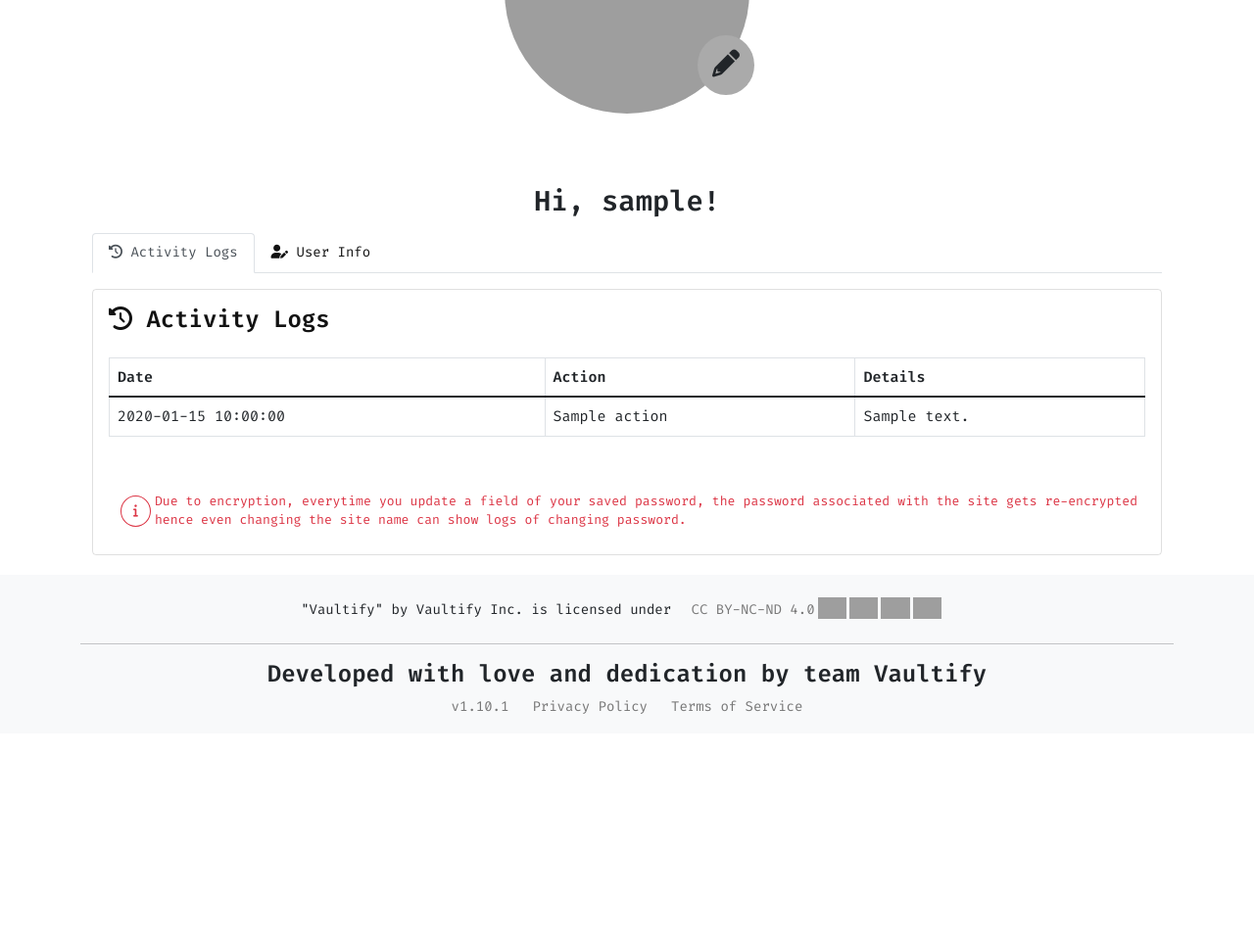
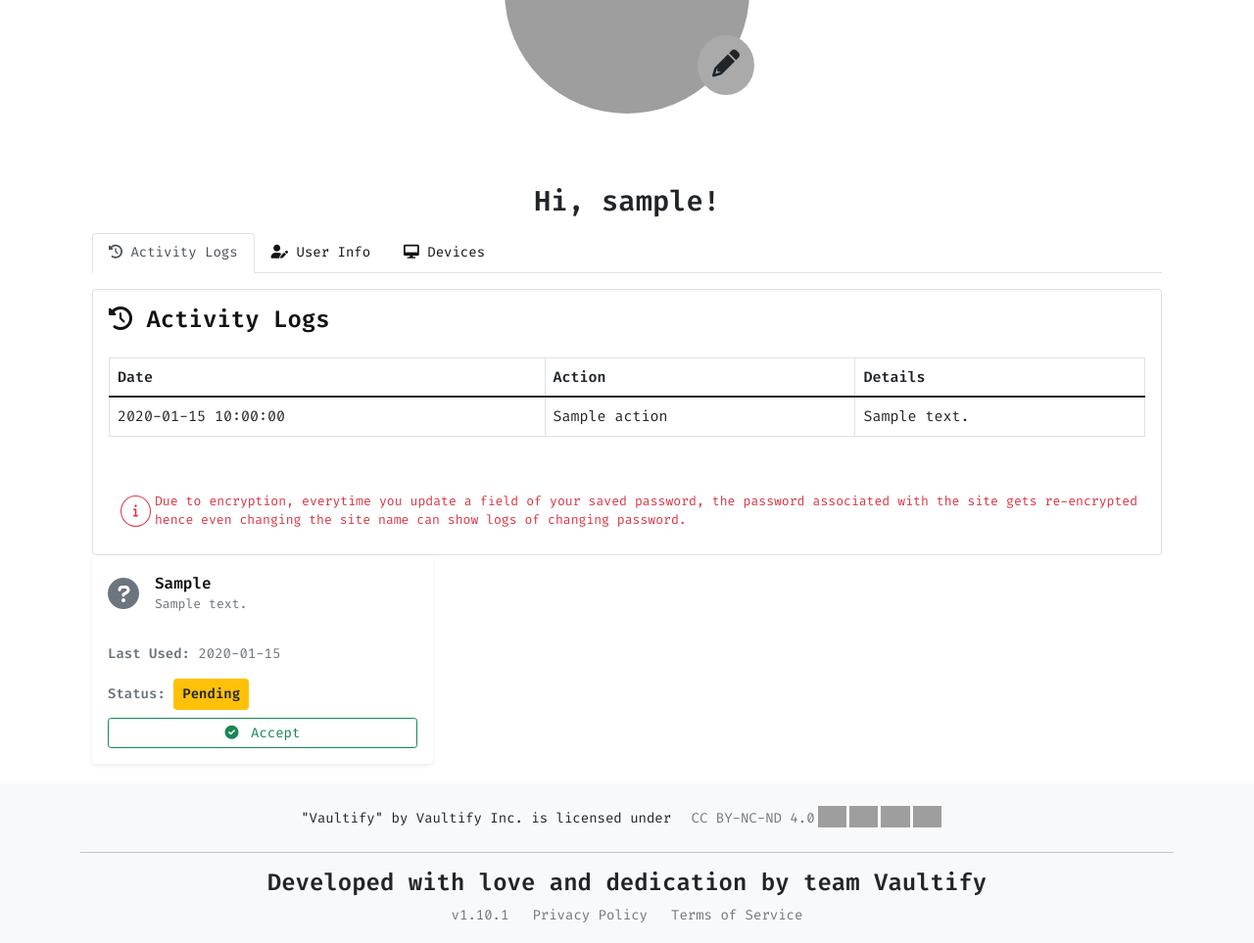
Before and after one commit to utsav-mistry/vaultify, a Flask app: template password_manager/app/templates/profile.html in a window 1280 px wide. Shown: the part 280-1243 px from the top of the page at 98% size. Before the commit the page ends 1009 px from the top, so only its background shows below. Run offline with Flask 3, Linux system fonts and the light colour scheme; a user stored in the database is signed in; tables that the repository leaves empty hold one stand-in row (values such as "Sample post"); the template is opened without the code that fills it: most values are stand-ins (such as "Sample title", 1, 10 or a date in 2020); grey boxes are pictures that could not be loaded.

Commit message:
Update profile.html

```diff
--- a/password_manager/app/templates/profile.html
+++ b/password_manager/app/templates/profile.html
@@ -42,6 +42,11 @@
         <li class="nav-item">
             <a class="nav-link" id="info-tab" data-bs-toggle="tab" href="#info">
                 <i class="fas fa-user-edit"></i> User Info
+            </a>
+        </li>
+        <li class="nav-item">
+            <a class="nav-link" id="devices-tab" data-bs-toggle="tab" href="#devices">
+                <i class="fas fa-desktop"></i> Devices
             </a>
         </li>
     </ul>
@@ -113,6 +118,73 @@
                 </div>
             </div>
         </div>
+        <!-- Devices Tab -->
+        <div class="tab-pane fade show active" id="devices">
+            <div class="row g-4">
+                {% for device in devices %}
+                <div class="col-md-6 col-lg-4">
+                    <div class="card border-0 shadow-sm h-100">
+                        <div class="card-body d-flex flex-column">
+                            <div class="d-flex align-items-center mb-3">
+                                <div class="me-3 fs-2 text-muted">
+                                    {% if device.device_type == 'mobile' %}
+                                    <i class="fas fa-mobile-alt"></i>
+                                    {% elif device.device_type == 'tablet' %}
+                                    <i class="fas fa-tablet-alt"></i>
+                                    {% elif device.device_type == 'laptop' %}
+                                    <i class="fas fa-laptop"></i>
+                                    {% else %}
+                                    <i class="fas fa-question-circle"></i>
+                                    {% endif %}
+                                </div>
+                                <div>
+                                    <h6 class="mb-0">{{ device.formatted_info }}</h6>
+                                    <small class="text-muted">{{ device.ip_address }}</small>
+                                </div>
+                            </div>
+
+                            <p class="mb-1 text-muted small">
+                                <strong>Last Used:</strong> {{ device.last_used.strftime('%Y-%m-%d %H:%M:%S') }}
+                            </p>
+                            <p class="mb-2 text-muted small">
+                                <strong>Status:</strong>
+                                {% if device.is_current %}
+                                <span class="badge bg-primary">Current Device</span>
+                                {% elif device.is_approved %}
+                                <span class="badge bg-success">Approved</span>
+                                {% else %}
+                                <span class="badge bg-warning text-dark">Pending</span>
+                                {% endif %}
+                            </p>
+
+                            <div class="mt-auto">
+                                {% if not device.is_current %}
+                                {% if device.is_approved %}
+                                <form method="POST" action="{{ url_for('revoke_device', device_id=device.id) }}">
+                                    <button class="btn btn-outline-danger btn-sm w-100">
+                                        <i class="fas fa-sign-out-alt me-1"></i> Revoke
+                                    </button>
+                                </form>
+                                {% else %}
+                                <form method="POST" action="{{ url_for('accept_device', device_id=device.id) }}">
+                                    <button class="btn btn-outline-success btn-sm w-100">
+                                        <i class="fas fa-check-circle me-1"></i> Accept
+                                    </button>
+                                </form>
+                                {% endif %}
+                                {% else %}
+                                <div class="text-muted small text-center mt-2">
+                                    <i class="fas fa-check-circle me-1"></i> Current session
+                                </div>
+                                {% endif %}
+                            </div>
+                        </div>
+                    </div>
+                </div>
+                {% endfor %}
+            </div>
+        </div>
+
     </div>
 </div>
 
```
